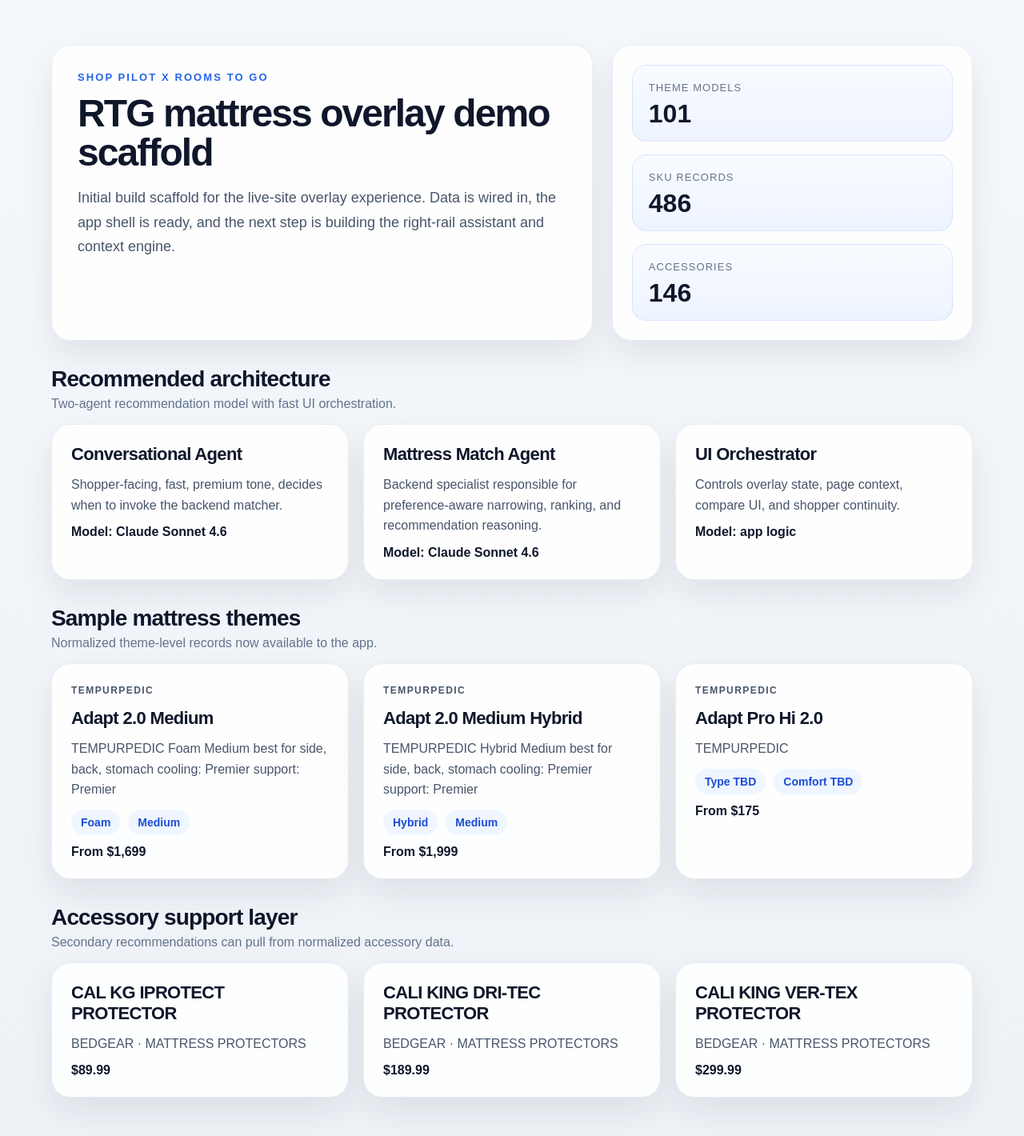
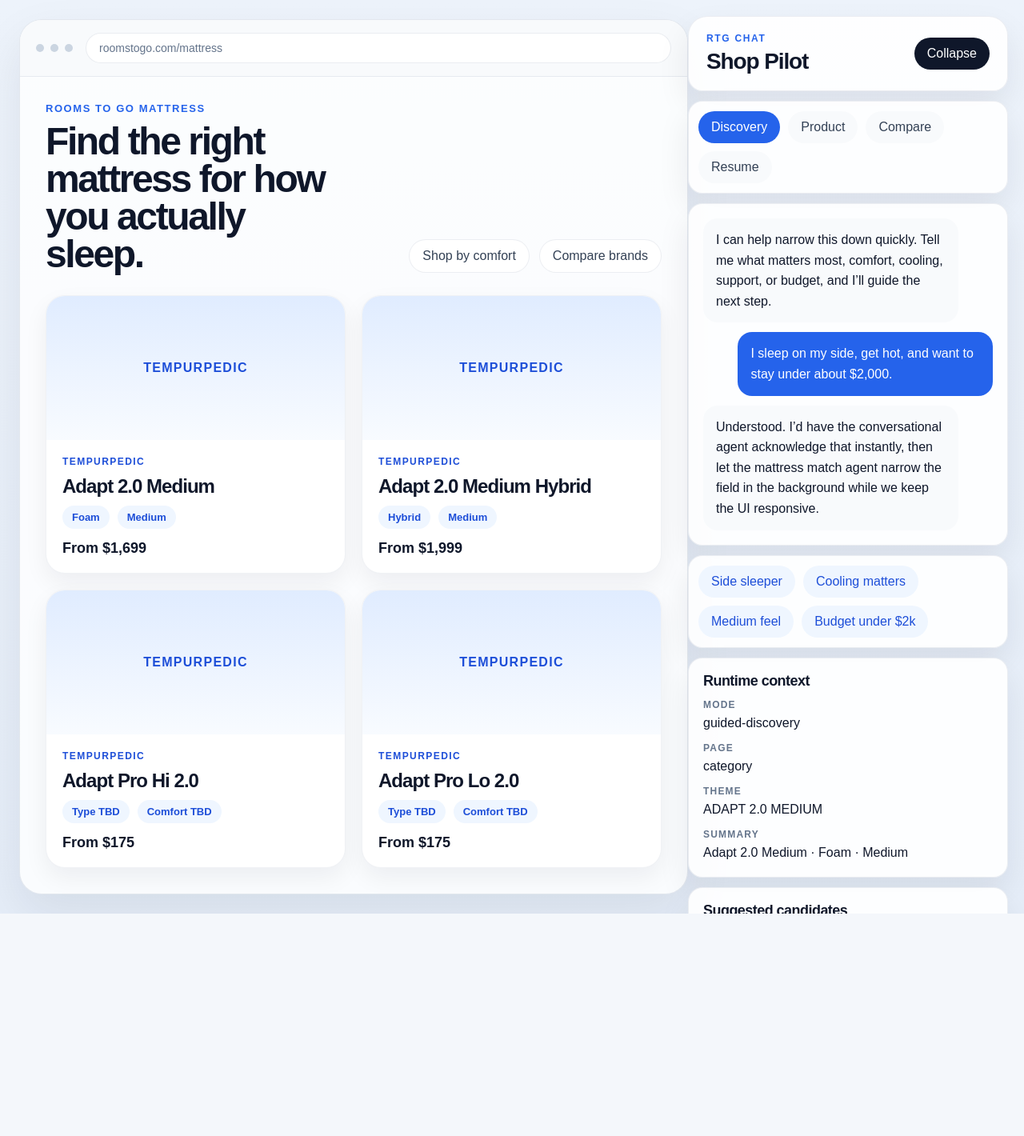
Before and after one commit to zapblake/shop-pilot-rtg-demo, a Next.js app: page / in a window 1280 px wide. Shown: the top 1420 px of the page at 80% size. After the commit the page ends 1142 px from the top, so only its background shows below. Built offline with nearby package versions, Linux system fonts and the light colour scheme.

Commit message:
Build initial RTG overlay shell and runtime context scaffold

```diff
--- a/src/app/page.module.css
+++ b/src/app/page.module.css
@@ -1,176 +1,419 @@
 .page {
   min-height: 100vh;
-  background: linear-gradient(180deg, #f4f7fb 0%, #eef2f7 100%);
+  background: linear-gradient(180deg, #edf3fb 0%, #e5edf8 100%);
   color: #0f172a;
 }
 
-.main {
-  width: 100%;
-  max-width: 1200px;
-  margin: 0 auto;
-  padding: 56px 24px 72px;
+.stage {
+  min-height: 100vh;
+  display: grid;
+  grid-template-columns: minmax(0, 1fr) 420px;
+}
+
+.browserShell {
   display: flex;
   flex-direction: column;
-  gap: 32px;
+  margin: 24px 0 24px 24px;
+  border-radius: 28px;
+  overflow: hidden;
+  background: rgba(255, 255, 255, 0.8);
+  border: 1px solid rgba(148, 163, 184, 0.24);
+  box-shadow: 0 24px 60px rgba(15, 23, 42, 0.08);
 }
 
-.hero {
-  display: grid;
-  grid-template-columns: 1.5fr 1fr;
-  gap: 24px;
-  align-items: stretch;
+.browserTopbar {
+  display: flex;
+  align-items: center;
+  gap: 16px;
+  padding: 16px 20px;
+  border-bottom: 1px solid rgba(148, 163, 184, 0.18);
+  background: rgba(248, 250, 252, 0.85);
 }
 
-.heroCopy,
-.statGrid,
-.infoCard,
-.productCard {
-  background: rgba(255, 255, 255, 0.88);
-  border: 1px solid rgba(148, 163, 184, 0.2);
-  border-radius: 24px;
-  box-shadow: 0 18px 40px rgba(15, 23, 42, 0.08);
-  backdrop-filter: blur(12px);
+.browserDots {
+  display: flex;
+  gap: 8px;
 }
 
-.heroCopy {
-  padding: 32px;
+.browserDots span {
+  width: 10px;
+  height: 10px;
+  border-radius: 999px;
+  background: #cbd5e1;
 }
 
-.kicker {
-  font-size: 13px;
-  font-weight: 700;
-  letter-spacing: 0.16em;
-  text-transform: uppercase;
-  color: #2563eb;
-  margin-bottom: 14px;
+.browserUrl {
+  flex: 1;
+  border-radius: 999px;
+  background: white;
+  border: 1px solid rgba(148, 163, 184, 0.2);
+  padding: 10px 16px;
+  color: #64748b;
+  font-size: 14px;
 }
 
-.heroCopy h1 {
-  font-size: 48px;
-  line-height: 1.02;
-  letter-spacing: -0.04em;
-  margin-bottom: 16px;
+.browserContent {
+  padding: 32px;
+  display: flex;
+  flex-direction: column;
+  gap: 28px;
 }
 
-.description {
-  max-width: 60ch;
-  font-size: 18px;
-  line-height: 1.7;
-  color: #475569;
+.mockSiteHeader {
+  display: flex;
+  justify-content: space-between;
+  gap: 24px;
+  align-items: flex-end;
 }
 
-.statGrid {
-  padding: 24px;
-  display: grid;
-  grid-template-columns: 1fr;
-  gap: 16px;
+.eyebrow {
+  font-size: 13px;
+  text-transform: uppercase;
+  letter-spacing: 0.12em;
+  font-weight: 700;
+  color: #2563eb;
+  margin-bottom: 10px;
 }
 
-.statCard {
-  padding: 18px 20px;
-  border-radius: 18px;
-  background: linear-gradient(180deg, #f8fbff 0%, #eef4ff 100%);
-  border: 1px solid rgba(37, 99, 235, 0.12);
+.mockSiteHeader h1 {
+  max-width: 14ch;
+  font-size: 48px;
+  line-height: 0.98;
+  letter-spacing: -0.05em;
 }
 
-.statCard strong {
-  display: block;
-  margin-top: 8px;
-  font-size: 32px;
-  line-height: 1;
+.mockActions {
+  display: flex;
+  gap: 12px;
+  flex-wrap: wrap;
 }
 
-.statLabel {
-  font-size: 13px;
-  text-transform: uppercase;
-  letter-spacing: 0.08em;
-  color: #64748b;
+.mockActions button,
+.modeRow button,
+.overlayHeader button,
+.reopenButton,
+.chipsSection button {
+  border: none;
+  border-radius: 999px;
+  padding: 11px 16px;
+  font: inherit;
+  cursor: pointer;
+  transition: 0.18s ease;
 }
 
-.section {
+.mockActions button {
+  background: white;
+  border: 1px solid rgba(148, 163, 184, 0.18);
+  color: #334155;
+}
+
+.productGrid {
+  display: grid;
+  grid-template-columns: repeat(2, minmax(0, 1fr));
+  gap: 20px;
+}
+
+.productTile {
   display: flex;
   flex-direction: column;
-  gap: 16px;
+  overflow: hidden;
+  background: white;
+  border: 1px solid rgba(148, 163, 184, 0.14);
+  border-radius: 24px;
+  cursor: pointer;
+  box-shadow: 0 12px 30px rgba(15, 23, 42, 0.06);
 }
 
-.sectionHeader {
+.productImagePlaceholder {
+  min-height: 180px;
+  display: flex;
+  align-items: center;
+  justify-content: center;
+  background: linear-gradient(180deg, #e0ecff 0%, #f8fbff 100%);
+  color: #1d4ed8;
+  font-weight: 700;
+  letter-spacing: 0.08em;
+  text-transform: uppercase;
+}
+
+.productTileBody {
+  padding: 20px;
   display: flex;
   flex-direction: column;
-  gap: 6px;
+  gap: 10px;
 }
 
-.sectionHeader h2 {
-  font-size: 28px;
-  letter-spacing: -0.03em;
+.productTileBody p {
+  color: #1d4ed8;
+  font-size: 12px;
+  font-weight: 700;
+  text-transform: uppercase;
+  letter-spacing: 0.12em;
 }
 
-.sectionHeader p {
-  color: #64748b;
-  font-size: 16px;
+.productTileBody h3 {
+  font-size: 24px;
+  letter-spacing: -0.04em;
 }
 
-.cardGrid {
-  display: grid;
-  grid-template-columns: repeat(3, minmax(0, 1fr));
-  gap: 18px;
+.productTileBody strong {
+  margin-top: 4px;
+  font-size: 18px;
 }
 
-.infoCard,
-.productCard {
-  padding: 24px;
+.tagRow {
+  display: flex;
+  flex-wrap: wrap;
+  gap: 10px;
+}
+
+.tagRow span {
+  background: #eff6ff;
+  color: #1d4ed8;
+  border-radius: 999px;
+  padding: 7px 12px;
+  font-size: 13px;
+  font-weight: 600;
+}
+
+.overlayPanel {
+  position: sticky;
+  top: 0;
+  height: 100vh;
+  padding: 20px 20px 20px 0;
+  transition: width 0.2s ease, transform 0.2s ease;
+}
+
+.open {
+  width: 420px;
+}
+
+.closed {
+  width: 140px;
+}
+
+.overlayHeader,
+.chatSurface,
+.contextCard,
+.recommendationSection,
+.modeRow,
+.chipsSection {
+  background: rgba(255, 255, 255, 0.9);
+  border: 1px solid rgba(148, 163, 184, 0.18);
+  box-shadow: 0 18px 40px rgba(15, 23, 42, 0.08);
+}
+
+.overlayHeader {
+  display: flex;
+  justify-content: space-between;
+  align-items: center;
+  padding: 20px 22px;
+  border-radius: 24px 24px 18px 18px;
+}
+
+.overlayKicker {
+  font-size: 12px;
+  text-transform: uppercase;
+  letter-spacing: 0.14em;
+  font-weight: 700;
+  color: #2563eb;
+  margin-bottom: 6px;
+}
+
+.overlayHeader h2 {
+  font-size: 28px;
+  letter-spacing: -0.04em;
+}
+
+.overlayHeader button,
+.reopenButton {
+  background: #0f172a;
+  color: white;
+}
+
+.modeRow {
+  margin-top: 12px;
+  display: flex;
+  flex-wrap: wrap;
+  gap: 10px;
+  padding: 12px;
+  border-radius: 18px;
+}
+
+.modeRow button {
+  background: #f8fafc;
+  color: #334155;
+}
+
+.modeActive {
+  background: #2563eb !important;
+  color: white !important;
+}
+
+.chatSurface {
+  margin-top: 12px;
+  padding: 18px;
+  border-radius: 18px;
   display: flex;
   flex-direction: column;
   gap: 12px;
 }
 
-.infoCard h3,
-.productCard h3 {
-  font-size: 22px;
+.messageAssistant,
+.messageUser {
+  max-width: 88%;
+  border-radius: 18px;
+  padding: 14px 16px;
+  line-height: 1.6;
+}
+
+.messageAssistant {
+  background: #f8fafc;
+  color: #0f172a;
+}
+
+.messageUser {
+  align-self: flex-end;
+  background: #2563eb;
+  color: white;
+}
+
+.chipsSection {
+  margin-top: 12px;
+  padding: 12px;
+  display: flex;
+  flex-wrap: wrap;
+  gap: 10px;
+  border-radius: 18px;
+}
+
+.chipsSection button {
+  background: #eff6ff;
+  color: #1d4ed8;
+}
+
+.contextCard,
+.recommendationSection {
+  margin-top: 12px;
+  padding: 18px;
+  border-radius: 18px;
+}
+
+.contextCard h3,
+.recommendationSection h3 {
+  font-size: 18px;
+  margin-bottom: 12px;
   letter-spacing: -0.03em;
 }
 
-.infoCard p,
-.productCard p {
-  color: #475569;
-  line-height: 1.6;
+.contextCard dl {
+  display: grid;
+  gap: 12px;
 }
 
-.infoCard span,
-.productCard strong {
-  color: #0f172a;
-  font-weight: 600;
+.contextCard div {
+  display: grid;
+  gap: 4px;
 }
 
-.productBrand {
+.contextCard dt {
   font-size: 12px;
+  text-transform: uppercase;
+  letter-spacing: 0.1em;
+  color: #64748b;
   font-weight: 700;
-  text-transform: uppercase;
-  letter-spacing: 0.12em;
-  color: #1d4ed8;
 }
 
-.metaRow {
-  display: flex;
-  flex-wrap: wrap;
-  gap: 10px;
+.contextCard dd {
+  line-height: 1.5;
+  color: #0f172a;
 }
 
-.metaRow span {
-  padding: 8px 12px;
-  border-radius: 999px;
-  background: #eff6ff;
-  color: #1d4ed8;
-  font-size: 14px;
-  font-weight: 600;
+.sectionHeader {
+  margin-bottom: 12px;
 }
 
-@media (max-width: 980px) {
-  .hero,
-  .cardGrid {
+.sectionHeader p {
+  color: #64748b;
+  font-size: 14px;
+  margin-top: 4px;
+}
+
+.candidateList {
+  display: grid;
+  gap: 12px;
+}
+
+.candidateCard {
+  padding: 14px;
+  border-radius: 16px;
+  background: #f8fafc;
+  border: 1px solid rgba(148, 163, 184, 0.14);
+}
+
+.candidateCard p {
+  color: #2563eb;
+  font-size: 11px;
+  font-weight: 700;
+  letter-spacing: 0.12em;
+  text-transform: uppercase;
+}
+
+.candidateCard h4 {
+  margin-top: 6px;
+  font-size: 18px;
+}
+
+.candidateCard span {
+  display: block;
+  margin-top: 6px;
+  color: #475569;
+}
+
+.reopenButton {
+  margin-top: 16px;
+  width: 100%;
+}
+
+@media (max-width: 1180px) {
+  .stage {
     grid-template-columns: 1fr;
   }
 
-  .heroCopy h1 {
-    font-size: 38px;
+  .overlayPanel {
+    position: relative;
+    height: auto;
+    width: auto;
+    padding: 0 24px 24px;
+  }
+
+  .open,
+  .closed {
+    width: auto;
+  }
+
+  .browserShell {
+    margin-right: 24px;
   }
 }
+
+@media (max-width: 800px) {
+  .browserShell {
+    margin: 16px;
+  }
+
+  .browserContent,
+  .overlayPanel {
+    padding: 16px;
+  }
+
+  .mockSiteHeader,
+  .productGrid {
+    grid-template-columns: 1fr;
+    display: grid;
+  }
+
+  .mockSiteHeader h1 {
+    font-size: 36px;
+  }
+}
--- a/src/app/page.tsx
+++ b/src/app/page.tsx
@@ -1,86 +1,91 @@
+"use client";
+
+import { useMemo, useState } from "react";
 import mattressThemes from "@/data/mattressThemes.normalized.json";
-import mattresses from "@/data/mattresses.normalized.json";
-import accessories from "@/data/accessories.normalized.json";
 import styles from "./page.module.css";
 
-const topThemes = mattressThemes.slice(0, 3);
-const sampleAccessories = accessories.slice(0, 3);
+type ConversationMode =
+  | "welcome"
+  | "guided-discovery"
+  | "product-evaluation"
+  | "comparison"
+  | "resume";
+
+const featuredThemes = mattressThemes.slice(0, 4);
 
 export default function Home() {
+  const [isOpen, setIsOpen] = useState(true);
+  const [conversationMode, setConversationMode] =
+    useState<ConversationMode>("guided-discovery");
+  const [currentTheme, setCurrentTheme] = useState(featuredThemes[0]?.theme ?? null);
+
+  const runtimeContext = useMemo(() => {
+    const theme = featuredThemes.find((item) => item.theme === currentTheme) ?? null;
+
+    return {
+      shopperId: "demo-shopper-001",
+      pageType: "category",
+      currentUrl: "https://www.roomstogo.com/mattress",
+      currentSku: null,
+      currentTheme: theme?.theme ?? null,
+      currentProductSummary: theme
+        ? `${theme.displayName} · ${theme.type || "Type TBD"} · ${theme.comfort || "Comfort TBD"}`
+        : null,
+      conversationMode,
+      shopperPreferences: {
+        sleepPositions: ["side"],
+        coolingPriority: "high",
+        comfortPreference: "medium",
+        budgetBand: "under-2000",
+      },
+      shortlistedThemes: featuredThemes.slice(0, 3).map((item) => item.theme),
+      compareSet: featuredThemes.slice(0, 2).map((item) => item.theme),
+      priorConversationSummary:
+        "Shopper wants cooling help, prefers medium feel, and is deciding between side-sleeper-friendly options.",
+      topCandidateThemes: featuredThemes.slice(0, 3).map((item) => item.theme),
+      recentInteractionTimestamp: "2026-04-09T02:29:00-05:00",
+    };
+  }, [conversationMode, currentTheme]);
+
   return (
     <div className={styles.page}>
-      <main className={styles.main}>
-        <section className={styles.hero}>
-          <div className={styles.heroCopy}>
-            <p className={styles.kicker}>Shop Pilot x Rooms To Go</p>
-            <h1>RTG mattress overlay demo scaffold</h1>
-            <p className={styles.description}>
-              Initial build scaffold for the live-site overlay experience. Data is
-              wired in, the app shell is ready, and the next step is building the
-              right-rail assistant and context engine.
-            </p>
+      <main className={styles.stage}>
+        <section className={styles.browserShell}>
+          <div className={styles.browserTopbar}>
+            <div className={styles.browserDots}>
+              <span />
+              <span />
+              <span />
             </div>
-          <div className={styles.statGrid}>
-            <div className={styles.statCard}>
-              <span className={styles.statLabel}>Theme models</span>
-              <strong>{mattressThemes.length}</strong>
+            <div className={styles.browserUrl}>roomstogo.com/mattress</div>
           </div>
-            <div className={styles.statCard}>
-              <span className={styles.statLabel}>SKU records</span>
-              <strong>{mattresses.length}</strong>
+
+          <div className={styles.browserContent}>
+            <div className={styles.mockSiteHeader}>
+              <div>
+                <p className={styles.eyebrow}>Rooms To Go Mattress</p>
+                <h1>Find the right mattress for how you actually sleep.</h1>
               </div>
-            <div className={styles.statCard}>
-              <span className={styles.statLabel}>Accessories</span>
-              <strong>{accessories.length}</strong>
+              <div className={styles.mockActions}>
+                <button type="button">Shop by comfort</button>
+                <button type="button">Compare brands</button>
               </div>
             </div>
-        </section>
 
-        <section className={styles.section}>
-          <div className={styles.sectionHeader}>
-            <h2>Recommended architecture</h2>
-            <p>Two-agent recommendation model with fast UI orchestration.</p>
+            <div className={styles.productGrid}>
+              {featuredThemes.map((theme) => (
+                <article
+                  key={theme.theme}
+                  className={styles.productTile}
+                  onClick={() => setCurrentTheme(theme.theme)}
+                >
+                  <div className={styles.productImagePlaceholder}>
+                    <span>{theme.brand}</span>
                   </div>
-          <div className={styles.cardGrid}>
-            <article className={styles.infoCard}>
-              <h3>Conversational Agent</h3>
-              <p>
-                Shopper-facing, fast, premium tone, decides when to invoke the
-                backend matcher.
-              </p>
-              <span>Model: Claude Sonnet 4.6</span>
-            </article>
-            <article className={styles.infoCard}>
-              <h3>Mattress Match Agent</h3>
-              <p>
-                Backend specialist responsible for preference-aware narrowing,
-                ranking, and recommendation reasoning.
-              </p>
-              <span>Model: Claude Sonnet 4.6</span>
-            </article>
-            <article className={styles.infoCard}>
-              <h3>UI Orchestrator</h3>
-              <p>
-                Controls overlay state, page context, compare UI, and shopper
-                continuity.
-              </p>
-              <span>Model: app logic</span>
-            </article>
-          </div>
-        </section>
-
-        <section className={styles.section}>
-          <div className={styles.sectionHeader}>
-            <h2>Sample mattress themes</h2>
-            <p>Normalized theme-level records now available to the app.</p>
-          </div>
-          <div className={styles.cardGrid}>
-            {topThemes.map((theme) => (
-              <article key={theme.theme} className={styles.productCard}>
-                <p className={styles.productBrand}>{theme.brand}</p>
+                  <div className={styles.productTileBody}>
+                    <p>{theme.brand}</p>
                     <h3>{theme.displayName}</h3>
-                <p>{theme.themeSummary}</p>
-                <div className={styles.metaRow}>
+                    <div className={styles.tagRow}>
                       <span>{theme.type || "Type TBD"}</span>
                       <span>{theme.comfort || "Comfort TBD"}</span>
                     </div>
@@ -89,32 +94,118 @@
                         ? `From $${theme.priceRange.min.toLocaleString()}`
                         : "Price TBD"}
                     </strong>
+                  </div>
                 </article>
               ))}
             </div>
+          </div>
         </section>
 
-        <section className={styles.section}>
+        <aside className={`${styles.overlayPanel} ${isOpen ? styles.open : styles.closed}`}>
+          <div className={styles.overlayHeader}>
+            <div>
+              <p className={styles.overlayKicker}>RTG Chat</p>
+              <h2>Shop Pilot</h2>
+            </div>
+            <button type="button" onClick={() => setIsOpen((value) => !value)}>
+              {isOpen ? "Collapse" : "Open"}
+            </button>
+          </div>
+
+          {isOpen ? (
+            <>
+              <div className={styles.modeRow}>
+                {[
+                  ["guided-discovery", "Discovery"],
+                  ["product-evaluation", "Product"],
+                  ["comparison", "Compare"],
+                  ["resume", "Resume"],
+                ].map(([value, label]) => (
+                  <button
+                    key={value}
+                    type="button"
+                    className={conversationMode === value ? styles.modeActive : ""}
+                    onClick={() => setConversationMode(value as ConversationMode)}
+                  >
+                    {label}
+                  </button>
+                ))}
+              </div>
+
+              <section className={styles.chatSurface}>
+                <div className={styles.messageAssistant}>
+                  <p>
+                    I can help narrow this down quickly. Tell me what matters most,
+                    comfort, cooling, support, or budget, and I’ll guide the next step.
+                  </p>
+                </div>
+                <div className={styles.messageUser}>
+                  <p>
+                    I sleep on my side, get hot, and want to stay under about $2,000.
+                  </p>
+                </div>
+                <div className={styles.messageAssistant}>
+                  <p>
+                    Understood. I’d have the conversational agent acknowledge that
+                    instantly, then let the mattress match agent narrow the field in
+                    the background while we keep the UI responsive.
+                  </p>
+                </div>
+              </section>
+
+              <section className={styles.chipsSection}>
+                <button type="button">Side sleeper</button>
+                <button type="button">Cooling matters</button>
+                <button type="button">Medium feel</button>
+                <button type="button">Budget under $2k</button>
+              </section>
+
+              <section className={styles.contextCard}>
+                <h3>Runtime context</h3>
+                <dl>
+                  <div>
+                    <dt>Mode</dt>
+                    <dd>{runtimeContext.conversationMode}</dd>
+                  </div>
+                  <div>
+                    <dt>Page</dt>
+                    <dd>{runtimeContext.pageType}</dd>
+                  </div>
+                  <div>
+                    <dt>Theme</dt>
+                    <dd>{runtimeContext.currentTheme ?? "None"}</dd>
+                  </div>
+                  <div>
+                    <dt>Summary</dt>
+                    <dd>{runtimeContext.currentProductSummary ?? "No active product"}</dd>
+                  </div>
+                </dl>
+              </section>
+
+              <section className={styles.recommendationSection}>
                 <div className={styles.sectionHeader}>
-            <h2>Accessory support layer</h2>
-            <p>Secondary recommendations can pull from normalized accessory data.</p>
+                  <h3>Suggested candidates</h3>
+                  <p>Starter UI for backend match-agent results</p>
                 </div>
-          <div className={styles.cardGrid}>
-            {sampleAccessories.map((item) => (
-              <article key={item.sku} className={styles.infoCard}>
-                <h3>{item.title}</h3>
-                <p>
-                  {item.brand} · {item.category}
-                </p>
+                <div className={styles.candidateList}>
+                  {featuredThemes.slice(0, 3).map((theme) => (
+                    <article key={theme.theme} className={styles.candidateCard}>
+                      <p>{theme.brand}</p>
+                      <h4>{theme.displayName}</h4>
                       <span>
-                  {item.salePrice
-                    ? `$${item.salePrice.toLocaleString()}`
-                    : "Price TBD"}
+                        {theme.type || "Type TBD"} · {theme.comfort || "Comfort TBD"}
                       </span>
                     </article>
                   ))}
                 </div>
               </section>
+            </>
+          ) : (
+            <button type="button" className={styles.reopenButton} onClick={() => setIsOpen(true)}>
+              Reopen Shop Pilot
+            </button>
+          )}
+        </aside>
       </main>
     </div>
   );
```
Lines whose indentation alone changed are shown as unchanged.
